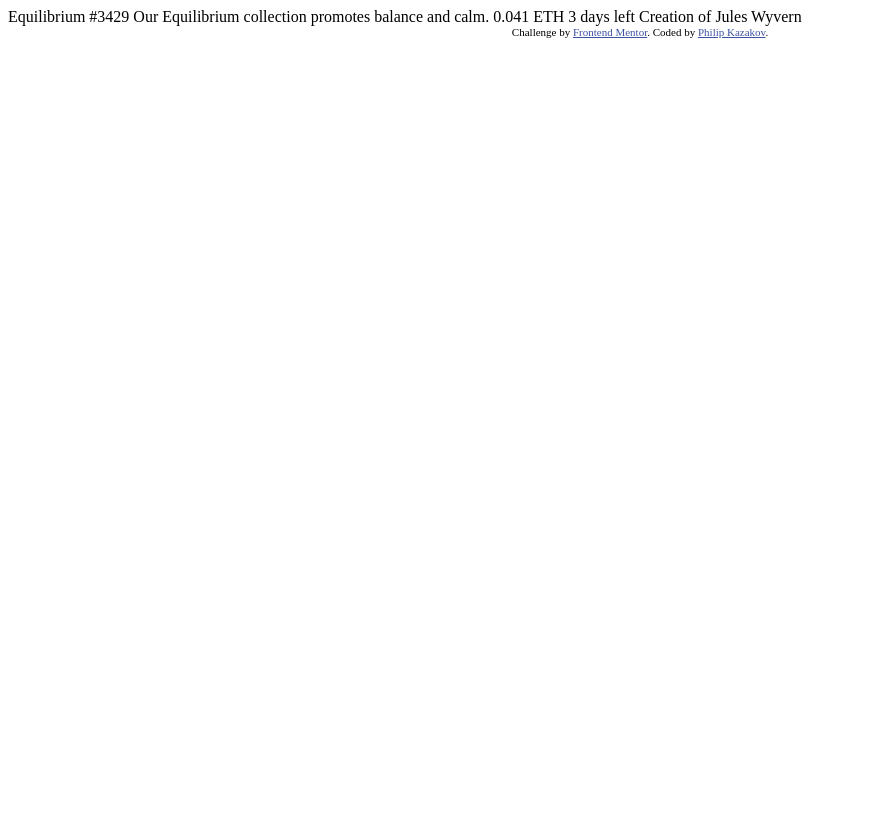
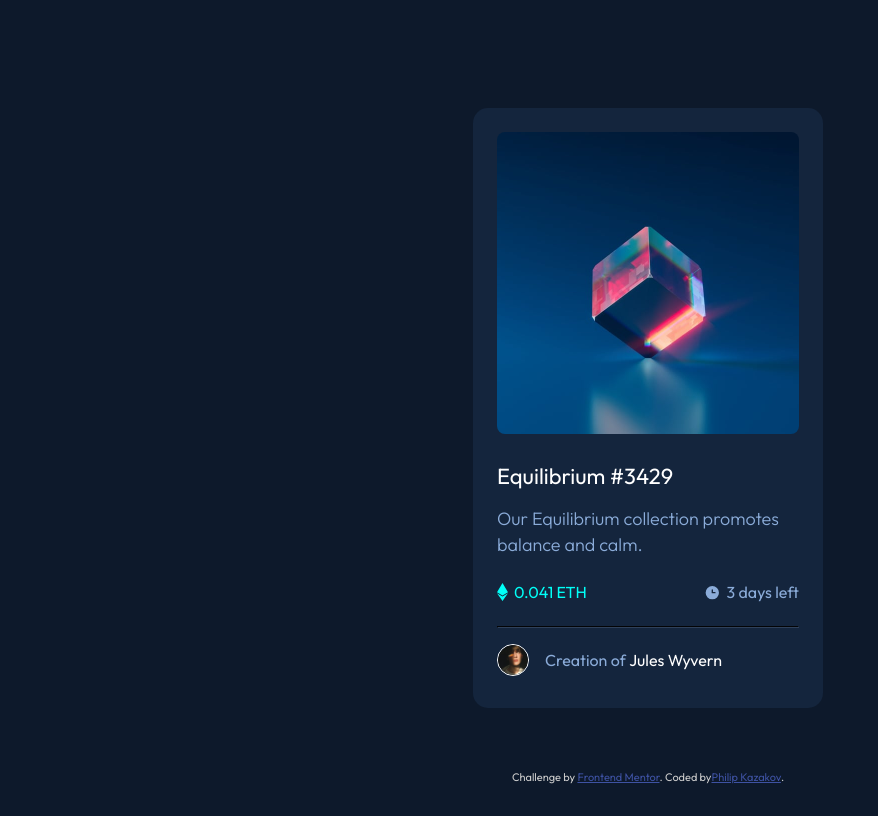
Before and after one commit to fliptv97/fementor-nft-preview-card-component, a plain HTML site: page index.html in a window 1280 px wide. Shown: the whole page, without its empty margins (0-878 px from the left). Drawn offline with Linux system fonts and the light colour scheme.

Commit message:
First iteration

```diff
--- a/index.html
+++ b/index.html
@@ -5,24 +5,51 @@
   <meta name="viewport" content="width=device-width, initial-scale=1.0">
 
   <link rel="icon" type="image/png" sizes="32x32" href="./images/favicon-32x32.png">
+
+  <link rel="preconnect" href="https://fonts.googleapis.com">
+  <link rel="preconnect" href="https://fonts.gstatic.com" crossorigin>
+  <link href="https://fonts.googleapis.com/css2?family=Outfit:wght@300;400;700&display=swap" rel="stylesheet">
+
   <link rel="stylesheet" href="style.css">
 
   <title>Frontend Mentor | NFT preview card component</title>
 </head>
 <body>
+  <div class="card">
+    <div class="card__image-wrapper">
+      <div class="card__image-overlay">
+        <img src="./images/icon-view.svg" alt="view">
+      </div>
+      <img src="./images/image-equilibrium.jpg" alt="nft">
+    </div>
 
-  Equilibrium #3429
+    <div class="card__title">
+      <a href="#">Equilibrium #3429</a>
+    </div>
+    <div class="card__description">Our Equilibrium collection promotes balance and calm.</div>
 
-  Our Equilibrium collection promotes balance and calm.
+    <div class="card__details">
+      <div class="card__price">
+        <img src="./images/icon-ethereum.svg" alt="ethereum">
+        0.041 ETH
+      </div>
+      <div class="card__countdown">
+        <img src="./images/icon-clock.svg" alt="clock">
+        3 days left
+      </div>
+    </div>
 
-  0.041 ETH
-  3 days left
+    <hr class="card__separator">
 
-  Creation of Jules Wyvern
+    <div class="card__author author">
+      <img src="./images/image-avatar.png" alt="avatar" class="author__avatar">
+      Creation of&nbsp;<a href="#" class="author__name">Jules Wyvern</a>
+    </div>
+  </div>
 
   <div class="attribution">
     Challenge by <a href="https://www.frontendmentor.io?ref=challenge" target="_blank">Frontend Mentor</a>.
-    Coded by <a href="#">Philip Kazakov</a>.
+    Coded by<a href="#">Philip Kazakov</a>.
   </div>
 </body>
 </html>
--- a/style.css
+++ b/style.css
@@ -1,6 +1,161 @@
+:root {
+    --main-bg: #0d192b;
+    --card-bg: #14253d;
+    --secondary-text-color: #8bacd9;
+    --line: #2f415b;
+    --cyan: #00fff7;
+}
+
+body {
+    display: flex;
+    flex-direction: column;
+    justify-content: center;
+    align-items: center;
+    width: calc(100vw - calc(16px * 2));
+    height: 100vh;
+    padding: 0 16px;
+
+    font-family: 'Outfit', sans-serif;
+    background-color: var(--main-bg);
+}
+
+.card {
+    max-width: calc(350px - calc(24px * 2));
+    min-width: calc(310px - calc(24px * 2));
+    padding: 24px;
+    padding-bottom: 32px;
+    border-radius: 15px;
+    background-color: var(--card-bg);
+}
+
+.card a {
+    text-decoration: none;
+    color: #fff;
+
+    transition: color 300ms ease-in-out;
+}
+
+.card a:hover {
+    color: var(--cyan);
+}
+
+.card__image-wrapper {
+    position: relative;
+    margin-bottom: 24px;
+    overflow: hidden;
+}
+
+.card__image-wrapper:hover .card__image-overlay {
+    opacity: 0.5;
+}
+
+.card__image-wrapper > img {
+    width: 100%;
+
+    border-radius: 8px;
+}
+
+.card__image-overlay {
+    position: absolute;
+    top: 0;
+    right: 0;
+    bottom: 0;
+    left: 0;
+    /* TODO: I really don't know how to eliminate this 4 pixels */
+    height: calc(100% - 4px);
+    display: flex;
+    justify-content: center;
+    align-items: center;
+    border-radius: 8px;
+    background-color: var(--cyan);
+    opacity: 0;
+    transition: opacity 300ms ease-in-out;
+}
+
+.card__image-overlay img {
+    width: 48px;
+}
+
+.card__title {
+    margin-bottom: 16px;
+
+    font-size: 22px;
+    line-height: 28px;
+    color: #fff;
+}
+
+.card__description {
+    margin-bottom: 24px;
+
+    font-size: 18px;
+    line-height: 26px;
+    font-weight: 300;
+    color: var(--secondary-text-color);
+}
+
+.card__details {
+    display: flex;
+    justify-content: space-between;
+    margin-bottom: 24px;
+
+    font-size: 16px;
+    line-height: 20px;
+}
+
+.card__price {
+    display: flex;
+    align-items: center;
+
+    color: var(--cyan);
+}
+
+.card__price img {
+    margin-right: 6px;
+}
+
+.card__countdown {
+    display: flex;
+    align-items: center;
+
+    color: var(--secondary-text-color);
+}
+
+.card__countdown img {
+    margin-right: 6px;
+}
+
+.card__separator {
+    margin: 0;
+    border-color: var(--line);
+}
+
+.card__author {
+    margin-top: 16px;
+}
+
+.author {
+    display: flex;
+    align-items: center;
+
+    color: var(--secondary-text-color);
+}
+
+.author__avatar {
+    width: 30px;
+    margin-right: 16px;
+
+    border: 1px solid #fff;
+    border-radius: 50%;
+}
+
 .attribution {
+    position: fixed;
+    bottom: 16px;
+
     font-size: 11px;
     text-align: center;
+
+    color: #ccc;
 }
 
 .attribution a {
```
Also changed, not shown: screenshot.png (added), 1 other file.
